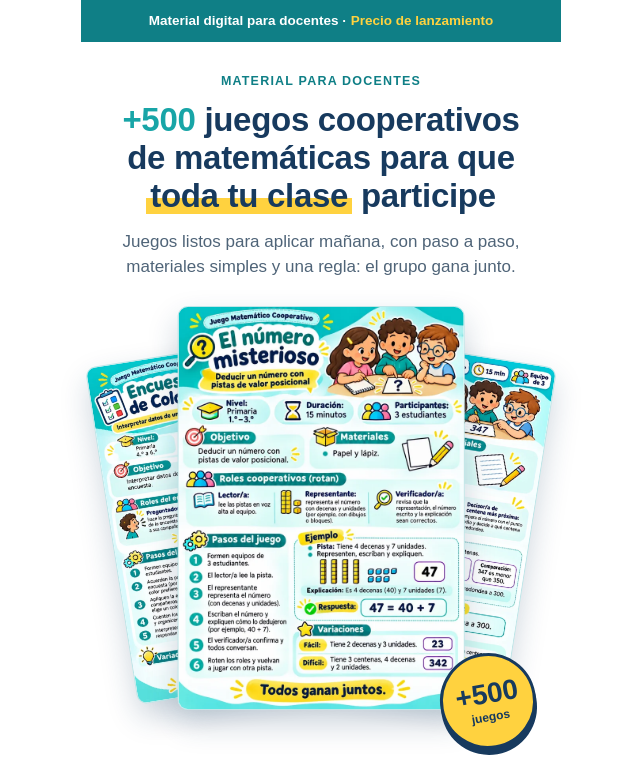
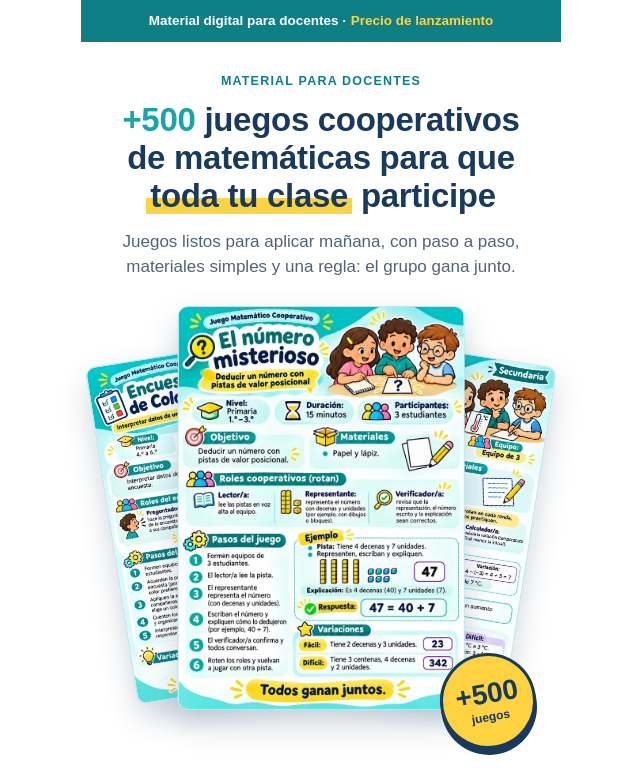
Before and after one commit to 4kbento/4kbento, a plain HTML site: page pagina-vendas/index.html in a window 1280 px wide. Shown: the top 782 px of the page, without its empty margins (319-959 px from the left). Drawn offline with Linux system fonts and the light colour scheme.

Commit message:
Sales page: add secondary-level worksheet to hero and gallery
Co-Authored-By: Claude Opus 5.5 <noreply@anthropic.com>
Claude-Session: https://claude.ai/code/session_01YLSfLu8QmFSmvv7jczJDEp

```diff
--- a/pagina-vendas/index.html
+++ b/pagina-vendas/index.html
@@ -145,7 +145,7 @@
   <p class="sub">Juegos listos para aplicar mañana, con paso a paso, materiales simples y una regla: el grupo gana junto.</p>
   <div class="fan" aria-label="Tres fichas de ejemplo del material">
     <img class="f1" src="ficha-encuesta-colores.webp" width="720" height="1018" alt="Ficha Encuesta de Colores, 4.º a 6.º de primaria">
-    <img class="f3" src="ficha-redondeo-centenas.webp" width="720" height="1018" alt="Ficha Redondeo a centenas, 4.º a 6.º de primaria">
+    <img class="f3" src="ficha-termometro-cambios.webp" width="720" height="1018" alt="Ficha El Termómetro de Cambios, secundaria">
     <img class="f2" src="ficha-numero-misterioso.webp" width="720" height="1018" alt="Ficha El número misterioso, 1.º a 3.º de primaria">
     <div class="badge"><b>+500</b><small>juegos</small></div>
   </div>
@@ -193,6 +193,7 @@
     <a href="ficha-encuesta-colores.webp" target="_blank" rel="noopener"><img src="ficha-encuesta-colores.webp" width="720" height="1018" loading="lazy" alt="Ficha Encuesta de Colores"><span>Encuesta de Colores</span><small>Primaria 4.º–6.º · Estadística</small></a>
     <a href="ficha-rango-datos.webp" target="_blank" rel="noopener"><img src="ficha-rango-datos.webp" width="720" height="1018" loading="lazy" alt="Ficha Rango de datos"><span>Rango de datos</span><small>Primaria 4.º–6.º · Estadística</small></a>
     <a href="ficha-redondeo-centenas.webp" target="_blank" rel="noopener"><img src="ficha-redondeo-centenas.webp" width="720" height="1018" loading="lazy" alt="Ficha Redondeo a centenas"><span>Redondeo a centenas</span><small>Primaria 4.º–6.º · Redondeo</small></a>
+    <a href="ficha-termometro-cambios.webp" target="_blank" rel="noopener"><img src="ficha-termometro-cambios.webp" width="720" height="1018" loading="lazy" alt="Ficha El Termómetro de Cambios"><span>El Termómetro de Cambios</span><small>Secundaria · Números enteros</small></a>
   </div>
   <p class="swipe">Desliza para ver más · toca una ficha para ampliarla</p>
 </section>
```
Also changed, not shown: pagina-vendas/ficha-termometro-cambios.webp (added).
